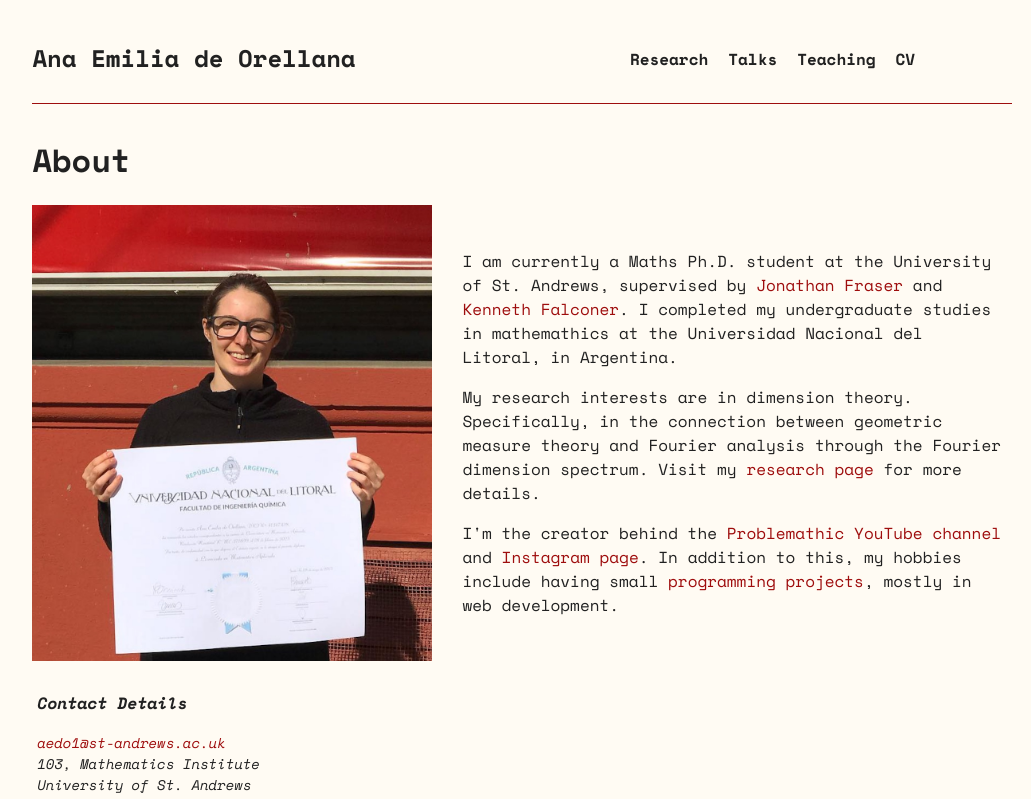
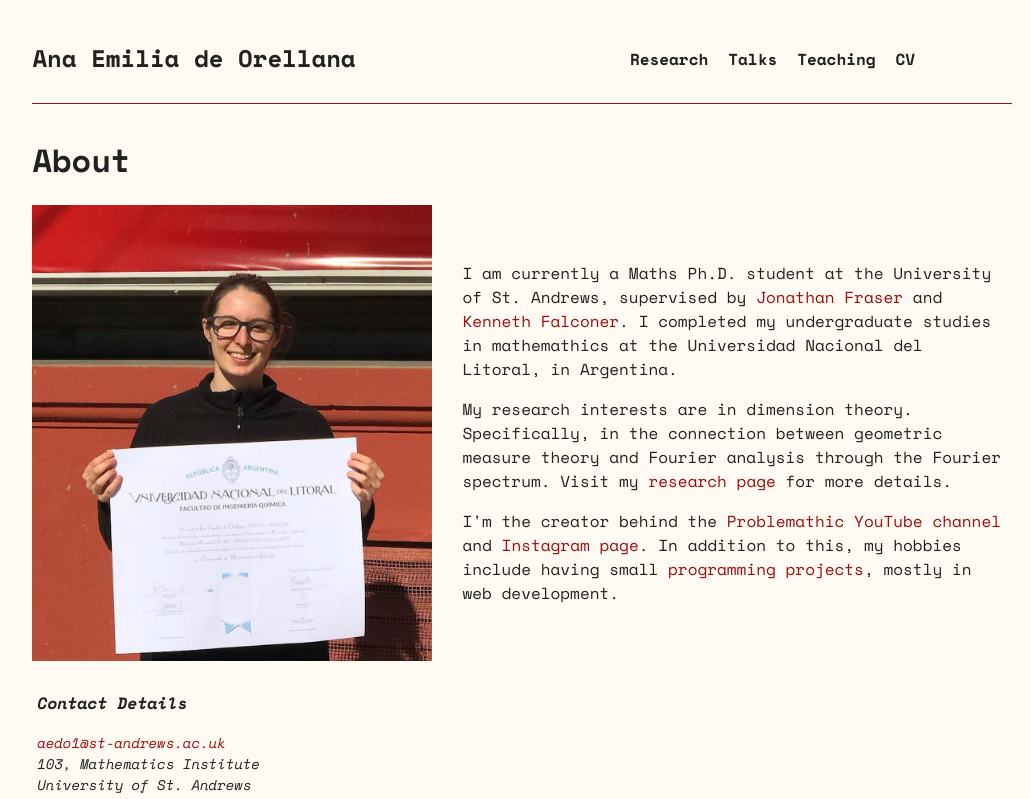
Before and after one commit to AnadeOre/anadeore.github.io, a Next.js app: page / in a window 1280 px wide. Shown: the top 799 px of the page, without its empty margins (118-1149 px from the left). Built offline with nearby package versions, Linux system fonts and the light colour scheme.

Commit message:
fix typo

```diff
--- a/src/app/page.js
+++ b/src/app/page.js
@@ -44,7 +44,7 @@ export default function Home() {
           <p>
             My research interests are in dimension theory. Specifically, in the
             connection between geometric measure theory and Fourier analysis
-            through the Fourier dimension spectrum. Visit my{' '}
+            through the Fourier spectrum. Visit my{' '}
             <Link href='/research' className='linkDecor'>
               research page
             </Link>{' '}
```
